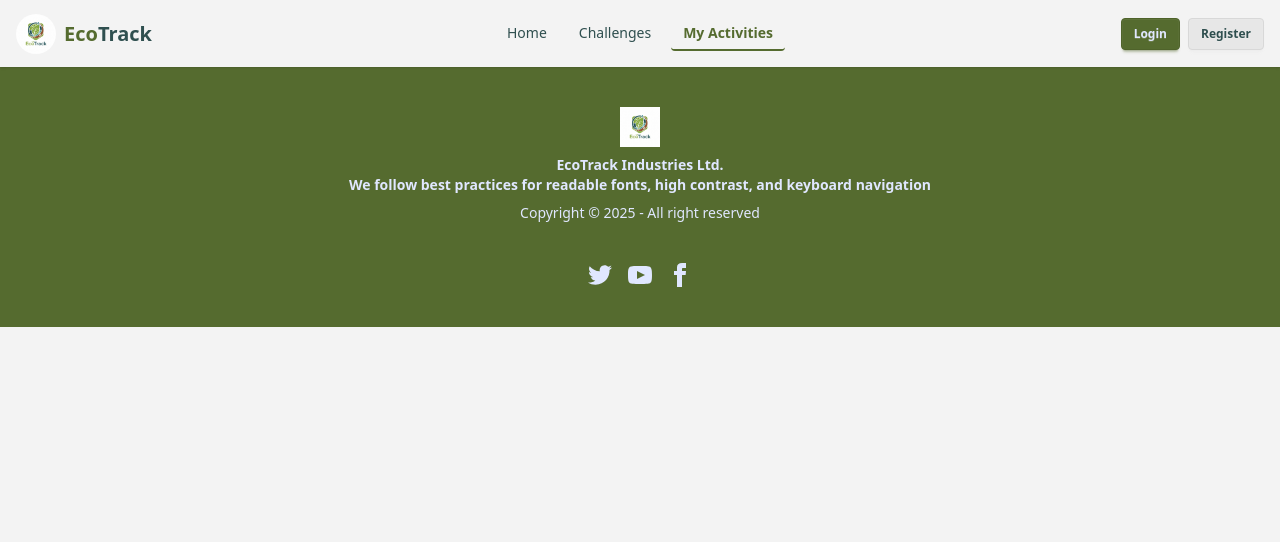
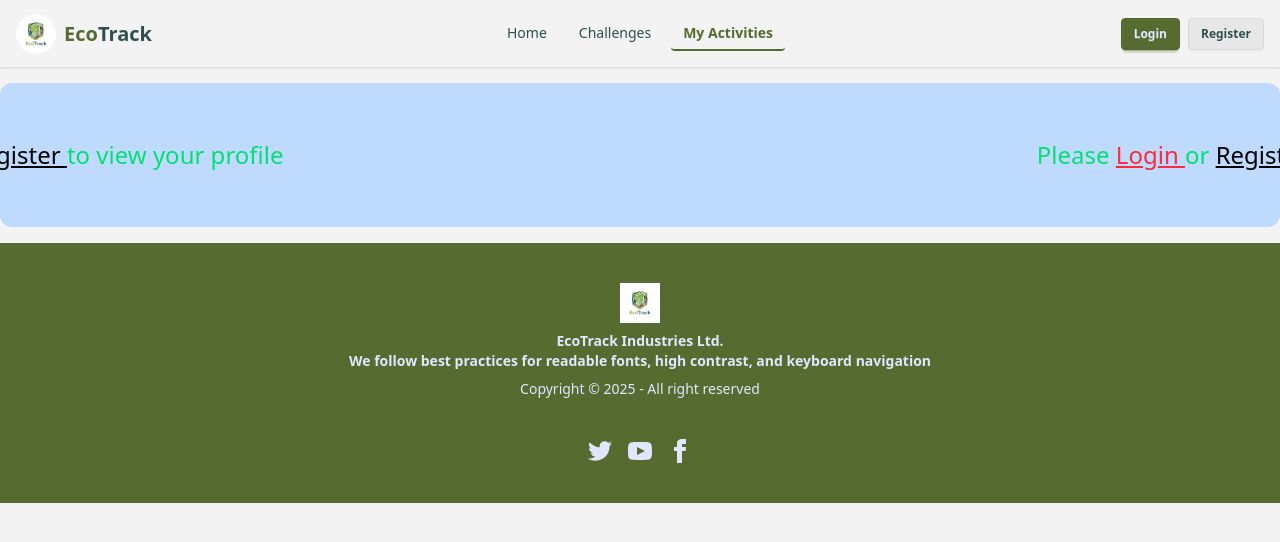
Before and after one commit to Kaosarjoy/EcoTrack, a React app: page /myActivities in a window 1280 px wide. Shown: the top 542 px of the page. Built offline with nearby package versions, Linux system fonts and the light colour scheme; no server answers; the HTML template or start-up script is replaced by a standard one.

Commit message:
myActivities

```diff
--- a/package.json
+++ b/package.json
@@ -15,6 +15,7 @@
     "firebase": "^12.7.0",
     "react": "^19.2.0",
     "react-dom": "^19.2.0",
+    "react-fast-marquee": "^1.6.5",
     "react-icons": "^5.5.0",
     "react-router": "^7.11.0",
     "react-toastify": "^11.0.5",
--- a/src/component/Pages/MyActivities.jsx
+++ b/src/component/Pages/MyActivities.jsx
@@ -1,11 +1,42 @@
-import React from 'react';
+import React, { useContext } from 'react';
+import { AuthContext } from '../Provider/AuthProvider';
+import { NavLink } from 'react-router';
+import Marquee from 'react-fast-marquee';
 
 const MyActivities = () => {
+  const { user } = useContext(AuthContext);
+
+  if (!user) {
     return (
-        <div>
+      <div className='items-center'>
+        <Marquee className='bg-blue-200 p-4 m-4 max-w-1200 mx-auto rounded-xl' speed={50} pauseOnHover={true}>
+      <h2 className='text-center m-10 text-2xl text-green-400'>
+          Please <NavLink to='/auth/login' className='text-red-500 underline'> Login </NavLink>
+          or <NavLink to='/auth/register' className='underline text-black'> Register </NavLink>
+          to view your profile
+        </h2>
+        </Marquee>
 
-        </div>
+      </div>
     );
+  }
+
+  return (
+    <div className="max-w-md mx-auto p-6 bg-base-100 shadow-md rounded-lg text-center">
+      <img
+        src={user.photoURL || "https://i.ibb.co/default-user.png"}
+        alt={user.displayName || "User"}
+        className="w-32 h-32 mx-auto rounded-full object-cover"
+      />
+      <h2 className="text-2xl font-bold mt-4">{user.displayName || "No Name"}</h2>
+
+      <p className="text-gray-600 mt-1">{user.email}</p>
+
+      <button className="btn btn-info mt-4 w-full">
+        Update Profile
+      </button>
+    </div>
+  );
 };
 
 export default MyActivities;
```
Also changed, not shown: 1 other file (tests, documents, lock files or other folders).
